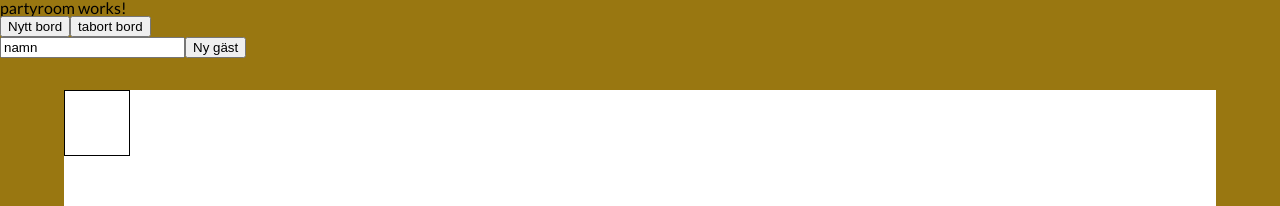
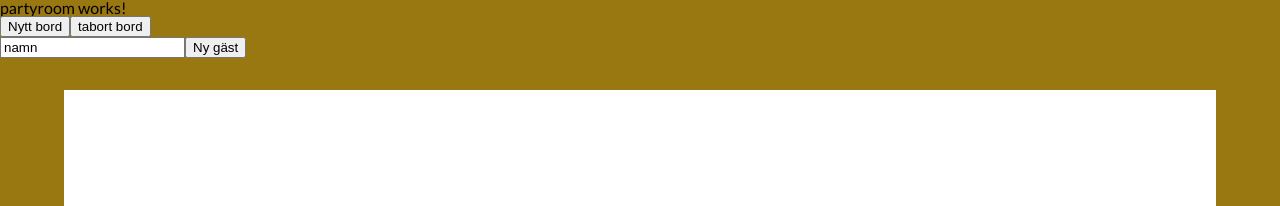
Before and after one commit to casparsylwan/movienight, an Angular app: page /rest in a window 1280 px wide. Shown: the top 206 px of the page. Built offline with nearby package versions, Linux system fonts and the light colour scheme.

Commit message:
removed border on box

```diff
--- a/src/app/pages/parent/partyroom/partyroom.component.css
+++ b/src/app/pages/parent/partyroom/partyroom.component.css
@@ -15,7 +15,7 @@
 
 /*Table area*/
 .box{
-    border:solid black 1px;
+
     padding: 2rem;
     width: fit-content;
     justify-content: center;
```
